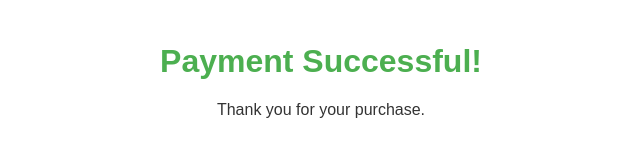
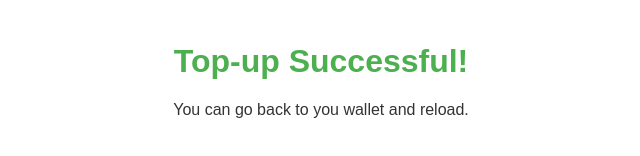
Before and after one commit to rowelalvero/eatseasy-payment-backend, a website: page routes/checkout-success.html in a window 1280 px wide. Shown: the part 484-640 px from the top of the page, without its empty margins (319-959 px from the left). Drawn offline with Linux system fonts and the light colour scheme.

Commit message:
Added stripe payment web

```diff
--- a/routes/checkout-success.html
+++ b/routes/checkout-success.html
@@ -7,7 +7,7 @@
       function sendPaymentSuccess() {
         if (!hasSentMessage) {
           console.log('Payment Success, sending message to parent...');
-          window.opener.postMessage("payment_success", "http://localhost:49452");
+          window.opener.postMessage("payment_success", "https://foods.eatseasy.online");
           hasSentMessage = true;
         }
       }
@@ -40,8 +40,8 @@
   <body>
     <div> <!-- Container for the content -->
       <img src="https://d326fntlu7tb1e.cloudfront.net/uploads/f882a061-0674-4c82-8dc6-ba494f640126-5aa78e087603fc558cffbf16.png" alt="Success Image">
-      <h1>Payment Successful!</h1>
-      <p>Thank you for your purchase.</p>
+      <h1>Top-up Successful!</h1>
+      <p>You can go back to you wallet and reload.</p>
     </div>
   </body>
 </html>
```
